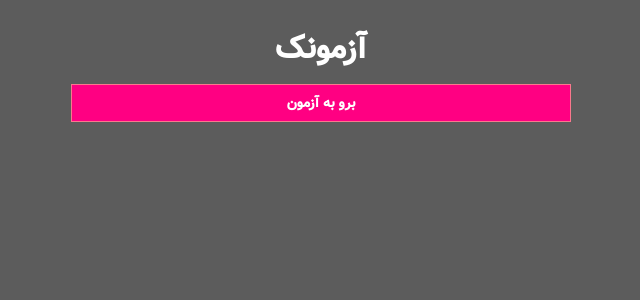
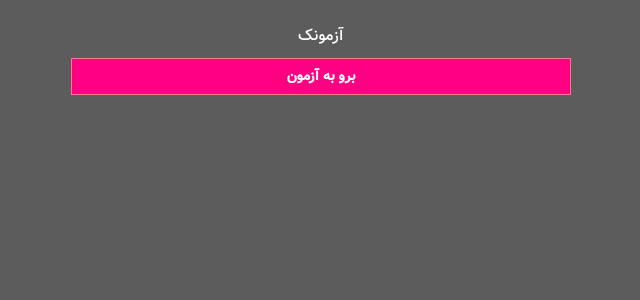
Before and after one commit to fc79/next-js-project, a Next.js app: page / in a window 1280 px wide. Shown: the top 300 px of the page, without its empty margins (319-959 px from the left). Built offline with nearby package versions, Linux system fonts and the light colour scheme.

Commit message:
added tailwindcss

```diff
--- a/app/globals.css
+++ b/app/globals.css
@@ -1,3 +1,6 @@
+@tailwind base;
+@tailwind components;
+@tailwind utilities;
 *{
   box-sizing: border-box;
   padding: 0;
--- a/package.json
+++ b/package.json
@@ -13,5 +13,10 @@
     "react": "^18",
     "react-dom": "^18",
     "react-loading-skeleton": "^3.3.1"
+  },
+  "devDependencies": {
+    "autoprefixer": "^10.4.16",
+    "postcss": "^8.4.33",
+    "tailwindcss": "^3.4.1"
   }
 }
--- /dev/null
+++ b/postcss.config.js
@@ -0,0 +1,6 @@
+module.exports = {
+  plugins: {
+    tailwindcss: {},
+    autoprefixer: {},
+  },
+}
--- /dev/null
+++ b/tailwind.config.js
@@ -0,0 +1,15 @@
+/** @type {import('tailwindcss').Config} */
+module.exports = {
+  content: [
+    "./app/**/*.{js,ts,jsx,tsx,mdx}",
+    "./pages/**/*.{js,ts,jsx,tsx,mdx}",
+    "./components/**/*.{js,ts,jsx,tsx,mdx}",
+
+    // Or if using `src` directory:
+    "./src/**/*.{js,ts,jsx,tsx,mdx}",
+  ],
+  theme: {
+    extend: {},
+  },
+  plugins: [],
+}
```
Also changed, not shown: 1 other file (tests, documents, lock files or other folders).
